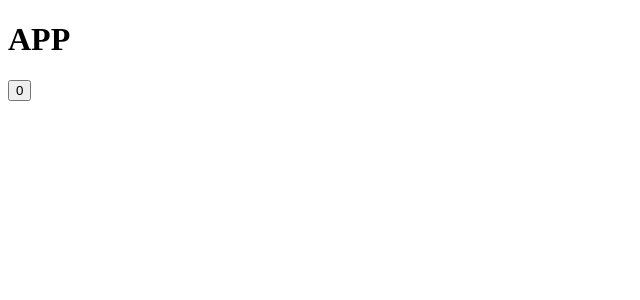
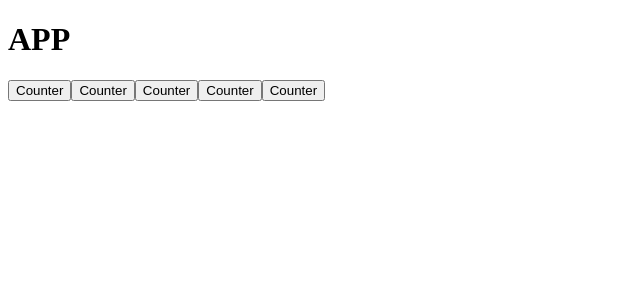
Before and after one commit to ximeBallin/Vue.js-CAPACITACION-, a Vue app in the folder vue-project-2/: page / in a window 1280 px wide. Shown: the top 300 px of the page, without its empty margins (0-640 px from the left). Built offline with nearby package versions, Linux system fonts and the light colour scheme.

Commit message:
feat (Componente): ✨A component layer was added for the counter button

```diff
--- a/vue-project-2/src/App.vue
+++ b/vue-project-2/src/App.vue
@@ -1,27 +1,13 @@
-<script>
-import {ref} from 'vue'
-export default {
-  setup(){
-    const counter = ref(0);
-
-    const increment = ()=>{
-      counter.value ++
-    }
-
-    return{
-      counter,
-      increment
-    };
-
-  },
-}
+<script setup>
+import ButtonCounter from "@/components/ButtonCounter.vue";
 </script>
-
-<!--<script setup ></script> -->
-
 
 <template>
   <h1>APP</h1>
-  <button @click="increment">{{counter}}</button>
+  <ButtonCounter />
+  <ButtonCounter />
+  <ButtonCounter />
+  <ButtonCounter />
+  <ButtonCounter />
 
 </template>
--- /dev/null
+++ b/vue-project-2/src/components/ButtonCounter.vue
@@ -0,0 +1,8 @@
+<script setup>
+import {ref} from 'vue';
+const counter =ref(0)
+const increment = () => counter.value++;
+</script>
+<template>
+  <button>Counter</button>
+</template>
```
